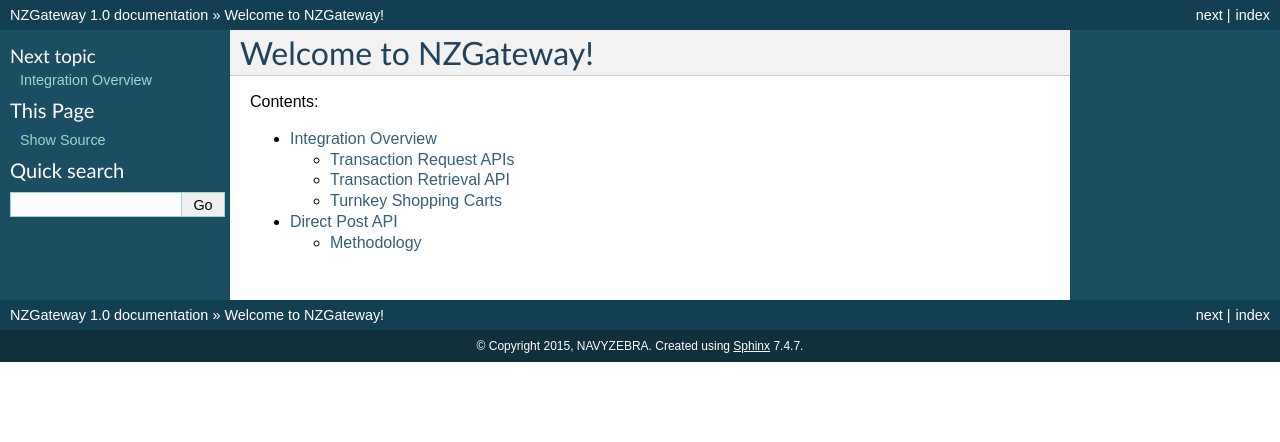
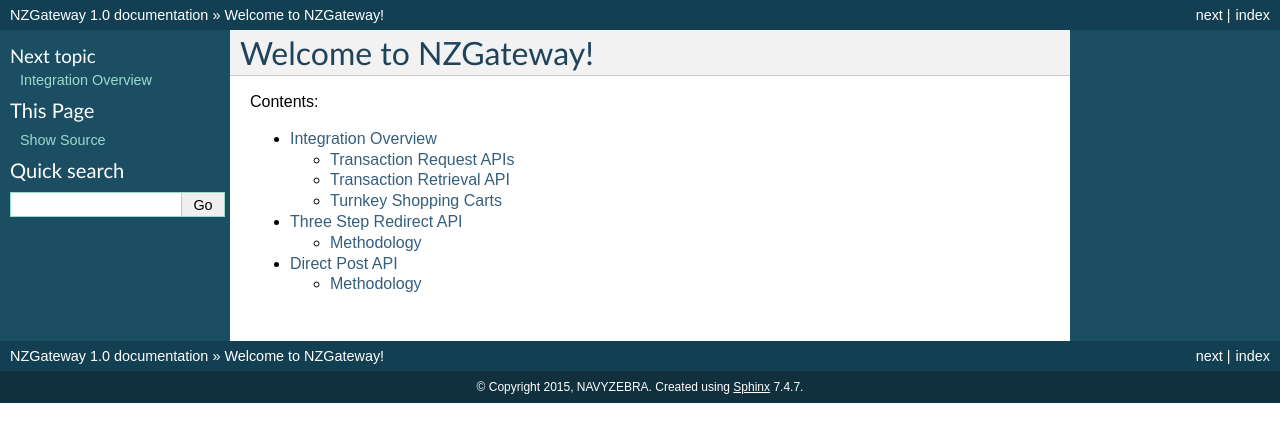
Before and after one commit to JonghoL/Docs, a Sphinx documentation site: the page built from docs/index.rst, in a window 1280 px wide. Shown: the top 442 px of the page. Built offline with Sphinx 7.4.7, drawn with Linux system fonts in a browser that asks for light colours.

Commit message:
add threestepredirect

```diff
--- a/docs/index.rst
+++ b/docs/index.rst
@@ -12,4 +12,5 @@
    :maxdepth: 2
 
    overview
+   threestepredirect
    directpost
--- /dev/null
+++ b/docs/threestepredirect.rst
@@ -0,0 +1,10 @@
+Three Step Redirect API
+=============
+
+Methodology
+-------------------
+
+Transactions
+~~~~~~~
+
+.. image:: _static/threestepredirect.png
```
Also changed, not shown: docs/_static/threestepredirect.png (added).
